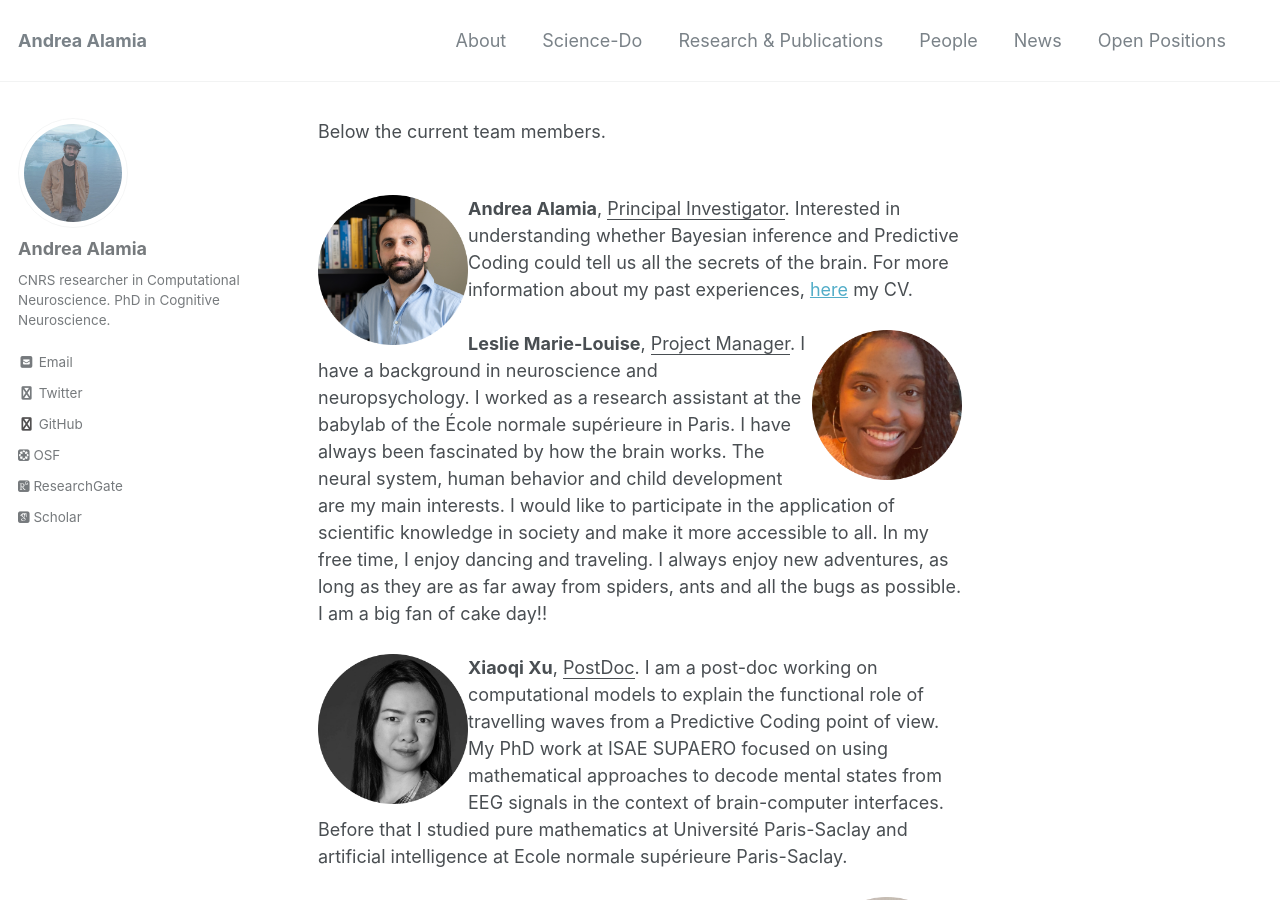
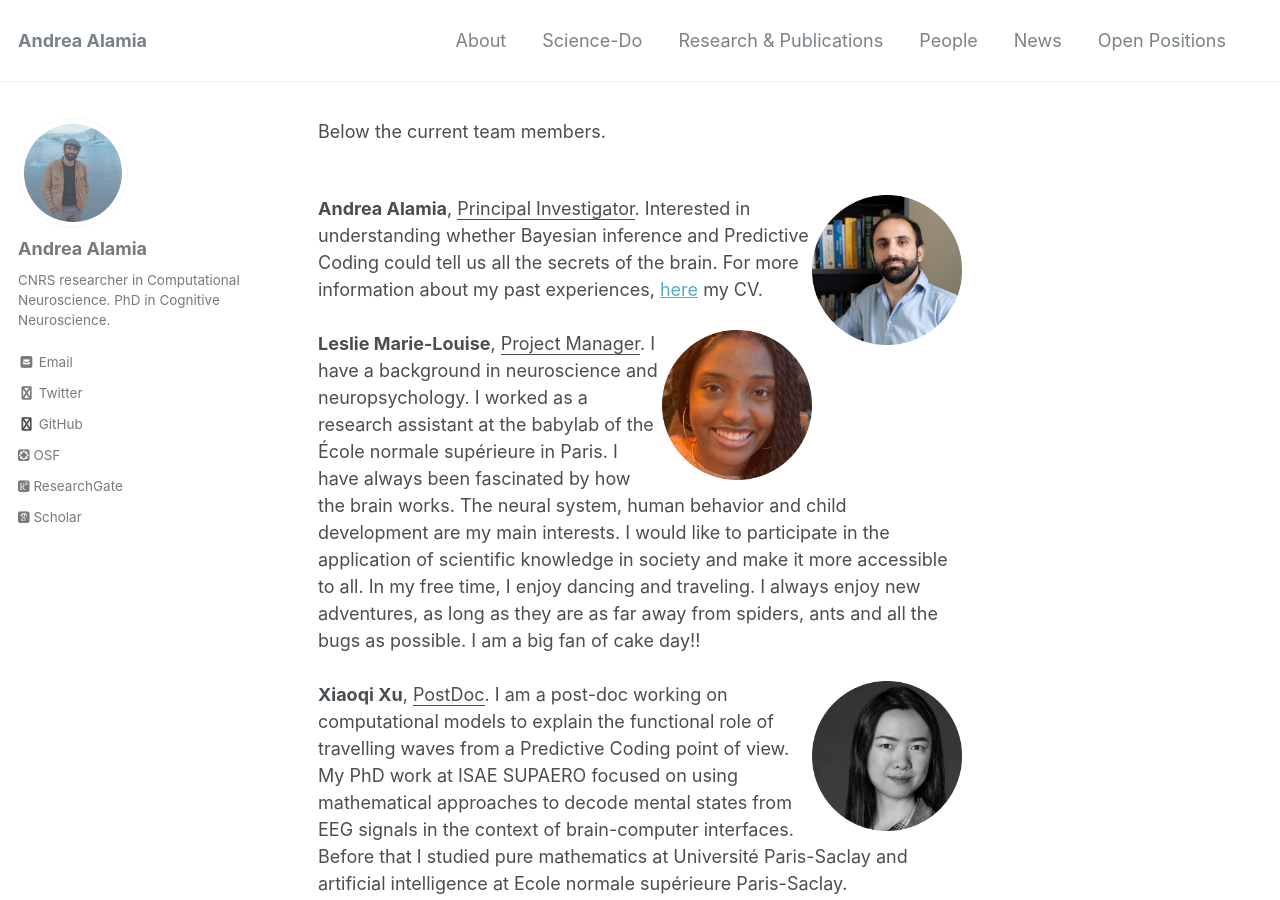
Before and after one commit to artipago/artipago.github.io, a Jekyll site: the page built from _pages/People.md, in a window 1280 px wide and 900 px high. Built offline with Jekyll 4.4.1, drawn with Linux system fonts in a browser that asks for light colours; nearby versions of some CDN libraries; some web fonts are replaced; library files that are not in the unit come from our copies.

Commit message:
Update People.md

```diff
--- a/_pages/People.md
+++ b/_pages/People.md
@@ -9,11 +9,11 @@ has_children: true
 Below the current team members. <br>
 <br>
 
-<img style="float: left;" src="/assets/images/AlamiaRound.png" alt="People"  width="150" height="150">  **Andrea Alamia**, <ins>Principal Investigator</ins>. Interested in understanding whether Bayesian inference and Predictive Coding could tell us all the secrets of the brain. For more information about my past experiences, [here](/CV.md) my CV.   <br>
+<img style="float: right;" src="/assets/images/AlamiaRound.png" alt="People"  width="150" height="150">  **Andrea Alamia**, <ins>Principal Investigator</ins>. Interested in understanding whether Bayesian inference and Predictive Coding could tell us all the secrets of the brain. For more information about my past experiences, [here](/CV.md) my CV.   <br>
 <br>
 <img style="float: right;" src="/assets/images/LeslieRound.png" alt="People"  width="150" height="150">  **Leslie Marie-Louise**, <ins>Project Manager</ins>.
 I have a background in neuroscience and neuropsychology. I worked as a research assistant at the babylab of the École normale supérieure in Paris. I have always been fascinated by how the brain works. The neural system, human behavior and child development are my main interests. I would like to participate in the application of scientific knowledge in society and make it more accessible to all. In my free time, I enjoy dancing and traveling. I always enjoy new adventures, as long as they are as far away from spiders, ants and all the bugs as possible. I am a big fan of cake day!!  <br>
 <br>
-<img style="float: left;" src="/assets/images/XiaoqiRound.png" alt="People"  width="150" height="150">  **Xiaoqi Xu**, <ins>PostDoc</ins>. I am a post-doc working on computational models to explain the functional role of travelling waves from a Predictive Coding point of view. My PhD work at ISAE SUPAERO focused on using mathematical approaches to decode mental states from EEG signals in the context of brain-computer interfaces. Before that I studied pure mathematics at Université Paris-Saclay and artificial intelligence at Ecole normale supérieure Paris-Saclay. <br>
+<img style="float: right;" src="/assets/images/XiaoqiRound.png" alt="People"  width="150" height="150">  **Xiaoqi Xu**, <ins>PostDoc</ins>. I am a post-doc working on computational models to explain the functional role of travelling waves from a Predictive Coding point of view. My PhD work at ISAE SUPAERO focused on using mathematical approaches to decode mental states from EEG signals in the context of brain-computer interfaces. Before that I studied pure mathematics at Université Paris-Saclay and artificial intelligence at Ecole normale supérieure Paris-Saclay. <br>
 <br>
 <img style="float: right;" src="/assets/images/BhavinRound.png" alt="People"  width="150" height="150">  **Bhavin Choksi**, <ins>PostDoc</ins>. I am interested in understanding networks using a special pair of glasses: one which has a machine learning lens on one and neuroscience on the other. Specifically, I am interested in building networks that are more biological and in turn using them and their properties to get a peek into the human brain.  In my free time, I am just trying to wrap my head around the fact that cheese can also be eaten as a dessert. <br>
```
